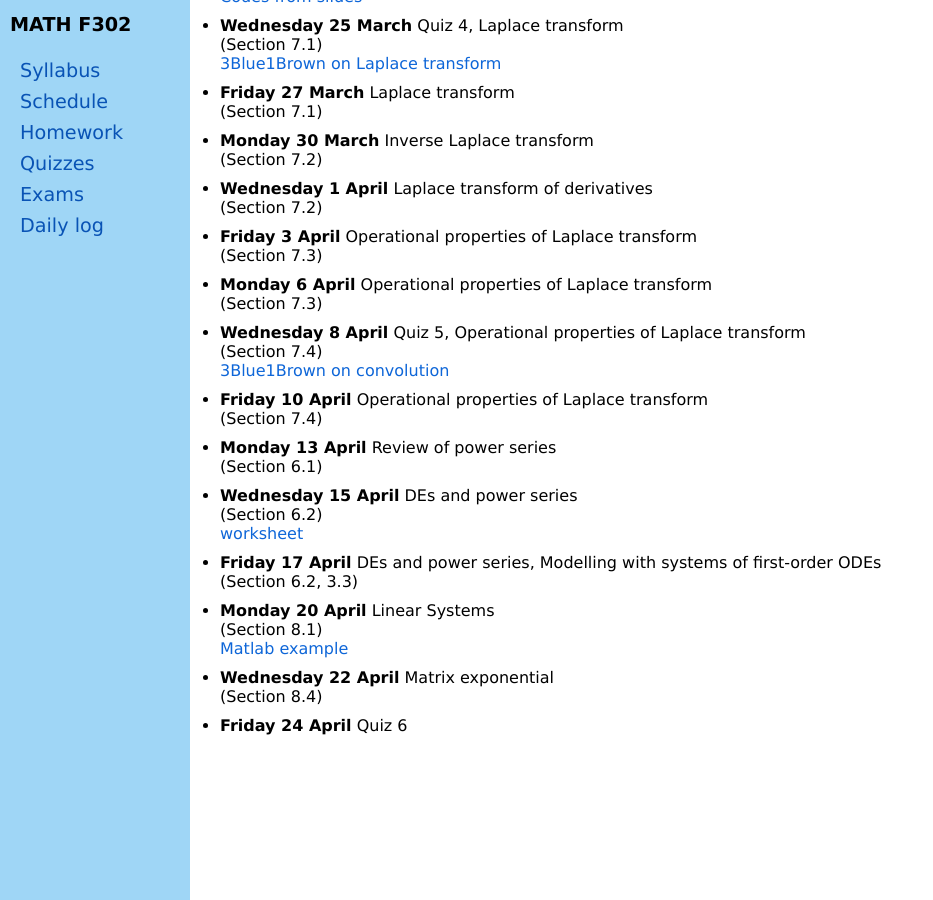
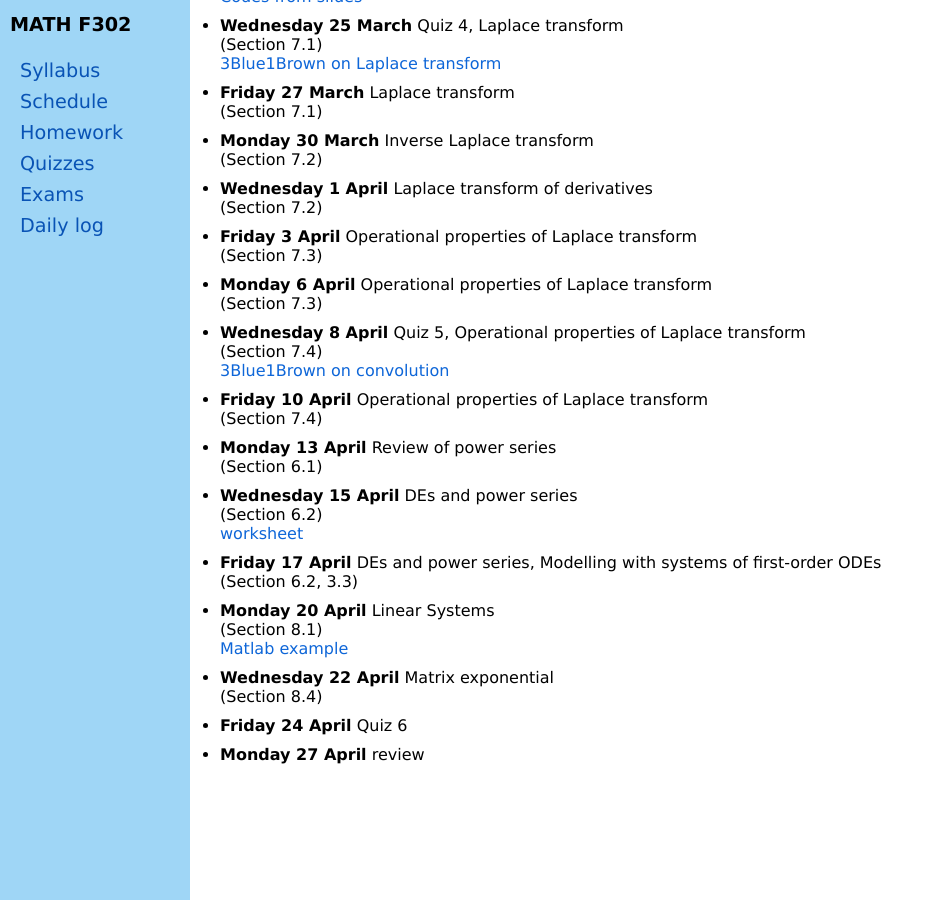
Before and after one commit to blackcurrantpi/ode, a Jekyll site: the page built from daily.md, in a window 1280 px wide and 900 px high, scrolled down 1604 px. Shown: the whole window, without its empty margins (0-933 px from the left). Built offline with Jekyll 4.4.1, drawn with Linux system fonts in a browser that asks for light colours.

Commit message:
post review

```diff
--- a/_data/daily.yml
+++ b/_data/daily.yml
@@ -208,6 +208,10 @@ daily:
 - name: Friday 24 April
   description: Quiz 6
 
+
+- name: Monday 27 April
+  description: review
+
 # - name: Friday 5 December
 #   description: review
 #   doc: worksheets/table.pdf
--- a/_data/exams.yml
+++ b/_data/exams.yml
@@ -10,6 +10,6 @@ exams:
 - name: Final Exam
   date: Friday, May 1  <b>8:00-10:00am</b>
   info: Midterm contents + 5.1, 5.3, 7.1, 7.2, 7.3, 7.4, 6.1, 6.2, 3.3, 8.1, 8.4
-  # reviewguide: review_mid.pdf
+  reviewguide: review_fin.pdf
   blank: practice_fin.pdf
   solutions: practice_fin_sol.pdf
```
Also changed, not shown: 1 other file.
